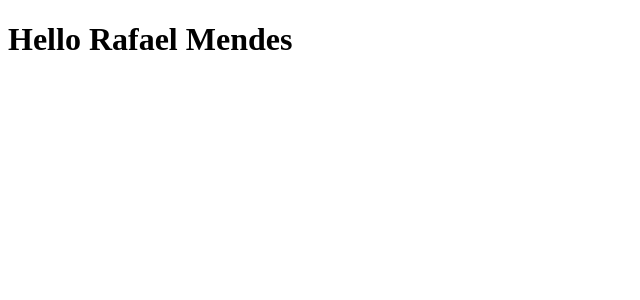
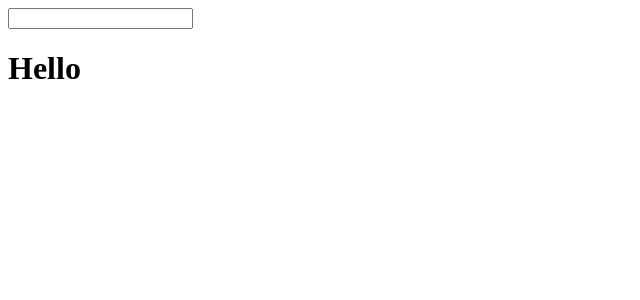
Before and after one commit to dossantosgit81/basice-react, a React (Create React App) app: page / in a window 1280 px wide. Shown: the top 300 px of the page, without its empty margins (0-640 px from the left). Built offline with nearby package versions, Linux system fonts and the light colour scheme.

Commit message:
Adicionando comportamento ao componente para modificar o Estado

```diff
--- a/src/App.js
+++ b/src/App.js
@@ -1,3 +1,4 @@
+import logo from './logo.svg';
 import './App.css';
 import React from 'react';
 
@@ -5,12 +6,22 @@ import React from 'react';
 class App extends React.Component{
 
   state = {
-    nome : 'Rafael Mendes'
+    nome : ''
+  }
+
+  modificarNome = (event) =>{
+    this.setState({
+      nome:event.target.value
+    })
+
   }
 
   render(){
     return (
-      <h1>Hello {this.state.nome} </h1>
+      <>
+        <input type="text" value={this.state.nome} onChange={this.modificarNome}></input>
+        <h1>Hello {this.state.nome}</h1>
+      </>
     )
   }
 }
```
